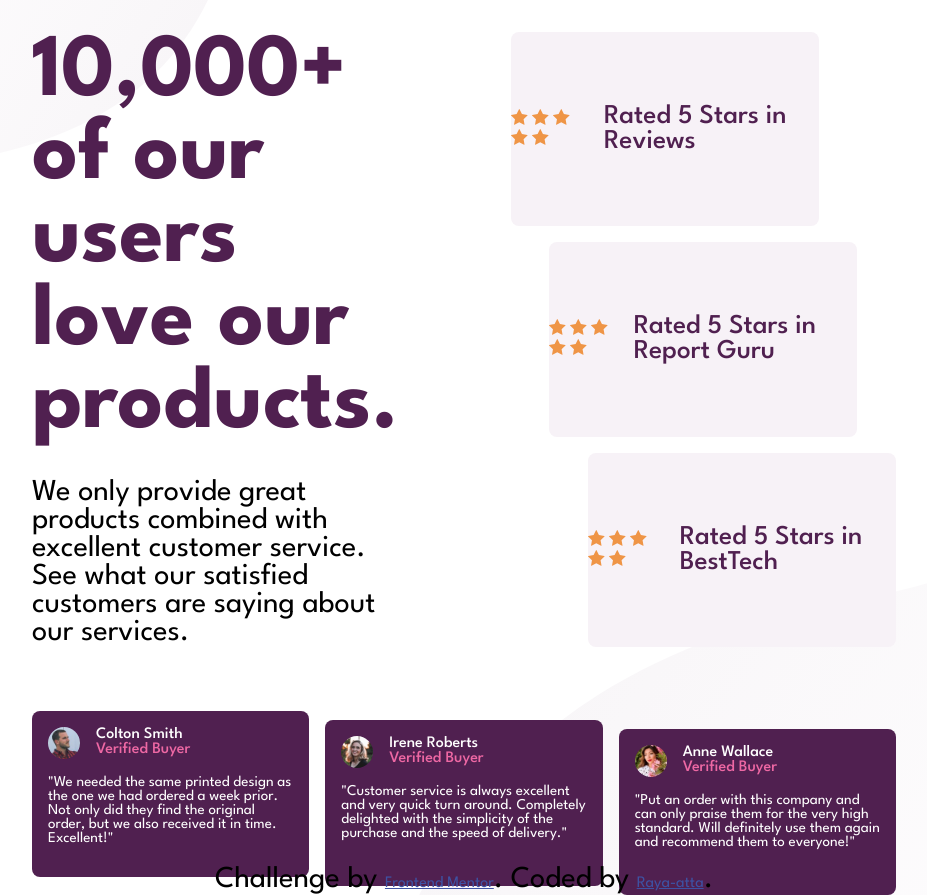
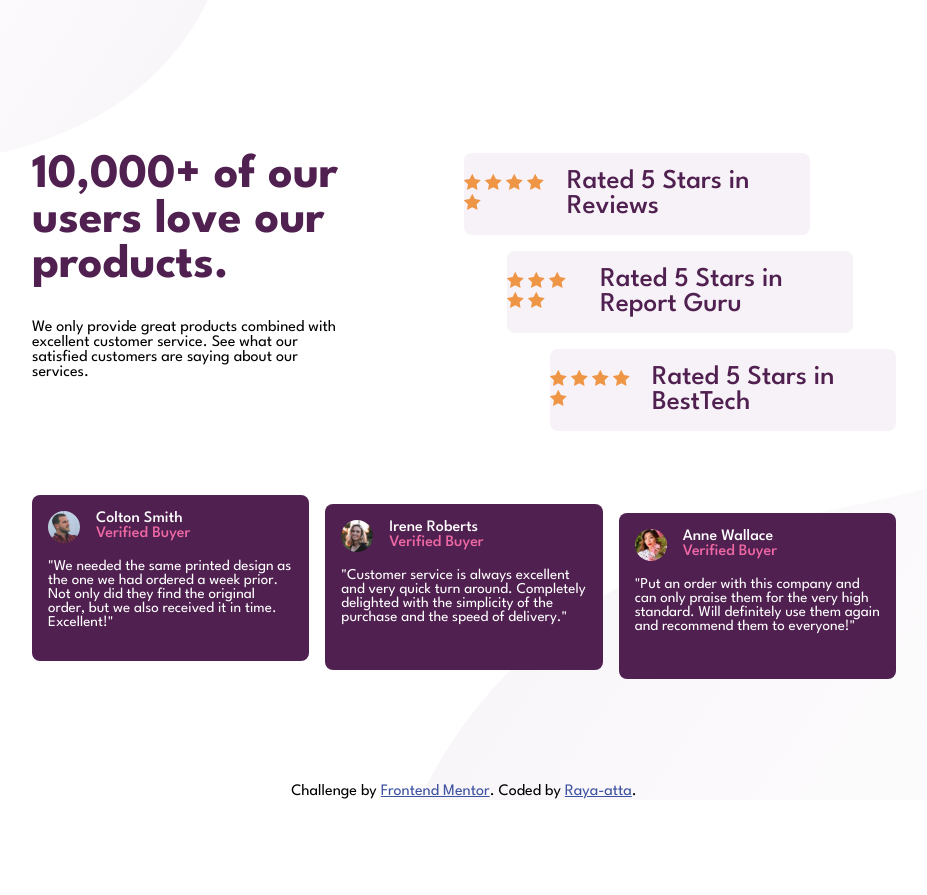
Before and after one commit to rayaatta/Social-proof-section-master, a plain HTML site: page index.html in a window 1280 px wide. Shown: the whole page, without its empty margins (176-1103 px from the left). After the commit the page ends 800 px from the top, so only its background shows below. Drawn offline with Linux system fonts and the light colour scheme.

Commit message:
Update style.css

```diff
--- a/style.css
+++ b/style.css
@@ -37,11 +37,11 @@ h1 {
     text-align: center;
     margin-block: 2rem;
     font-weight: 700;
-    font-size: 5.6rem;
+    font-size: 3rem;
 
 }
 p {
-    font-size:1.9rem;
+    font-size:1rem;
     font-weight: 400;
 }
 .header > p {
```
